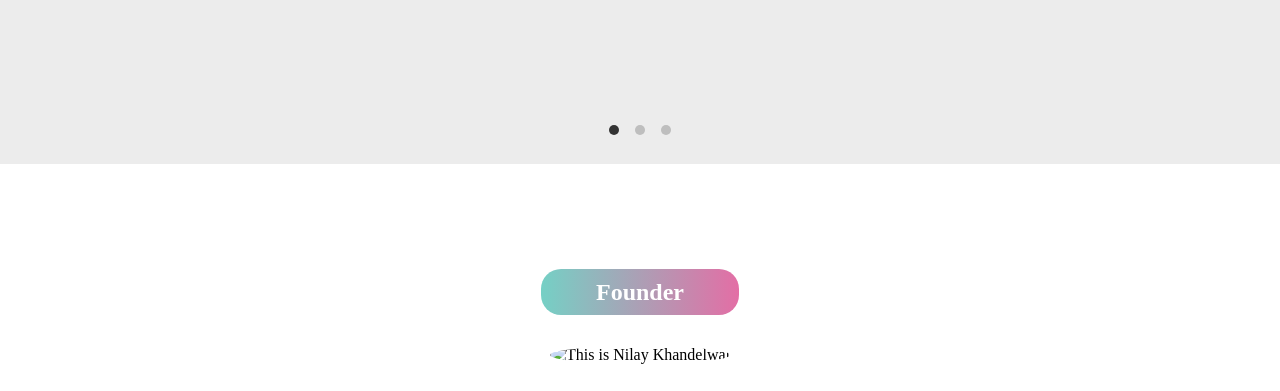
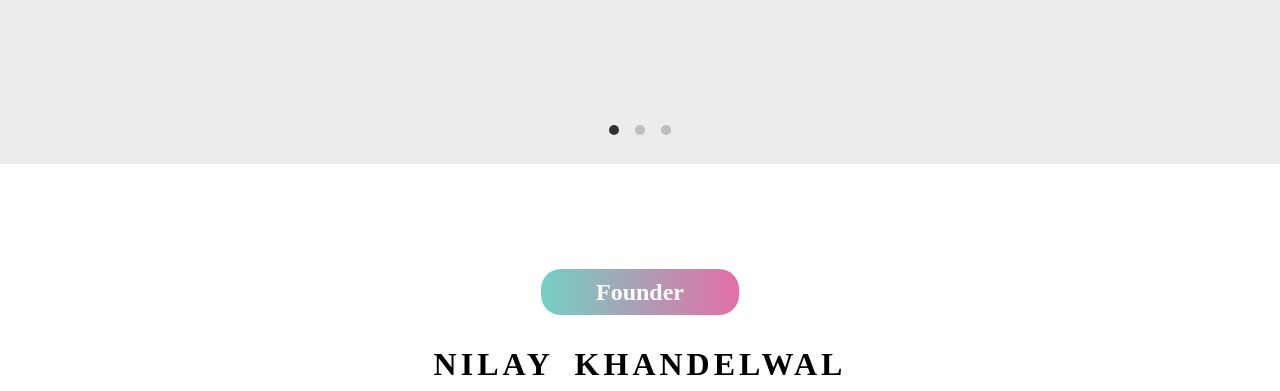
Before and after one commit to techiePrachi/readWithNilay, a plain HTML site: page index.html in a window 1280 px wide. Shown: the part 2048-2439 px from the top of the page. Drawn offline with nearby package versions, Linux system fonts and the light colour scheme.

Commit message:
Update index.html

```diff
--- a/index.html
+++ b/index.html
@@ -53,7 +53,6 @@
     </section>
     <section>
         <h2> <span>Founder</span></h2>
-        <img class="profile-image" src="nilay img.jpeg" alt="This is Nilay Khandelwal" width="30%">
         <h3 class="profile-name">Nilay Khandelwal</h3>
 
 
```
